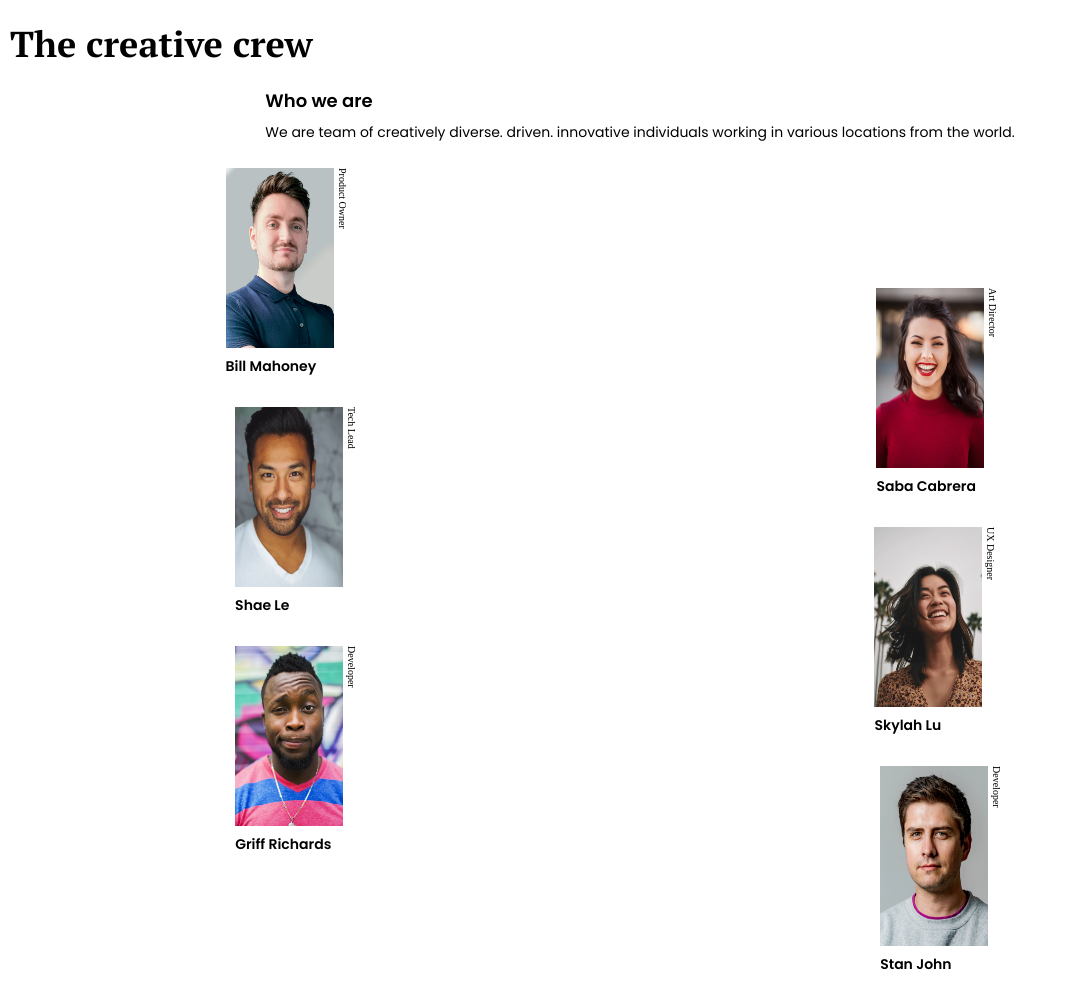
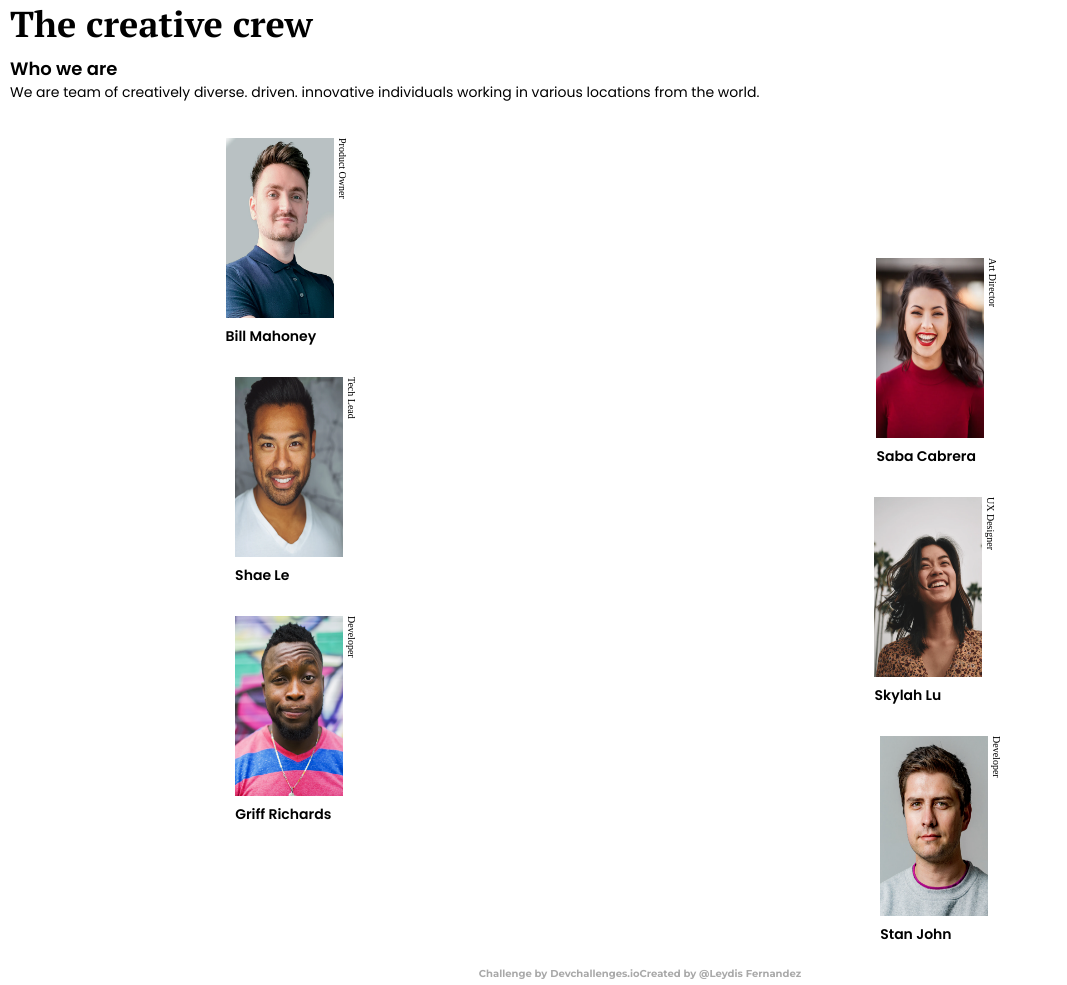
Before and after one commit to Leydisfh/My-team-page, a plain HTML site: page index.html in a window 1280 px wide. Shown: the top 985 px of the page, without its empty margins (0-1067 px from the left). Drawn offline with Linux system fonts and the light colour scheme.

Commit message:
Removed header and text editing section.

```diff
--- a/index.html
+++ b/index.html
@@ -17,16 +17,16 @@
 </head>
 
 <body>
-  <header class="team_header">
-    <h1 class="team_header__title">The creative crew</h1>
-  </header>
+  <section class="team_container__texts">
+      <h1 class="team_header__title">The creative crew</h1>
+      <div class="team_container__texts__about">
+        <h3>Who we are</h3>
+        <p>We are team of creatively diverse. driven. innovative individuals working in various locations from the world.
+        </p>
+      </div>
+  </section>
 
   <main class="team_container">
-    <section class="team_container__texts">
-      <h3>Who we are</h3>
-      <p>We are team of creatively diverse. driven. innovative individuals working in various locations from the world.
-      </p>
-    </section>
     <section class="team_container__cards">
       <ul class="team_container__list" id="team-container">
       </ul>
--- a/styles.css
+++ b/styles.css
@@ -38,6 +38,7 @@ li{
 
 .team_container__texts{
     display: flex;
+    margin-left: 10px;
     flex-direction: column;
     gap: 8px;
 
```
